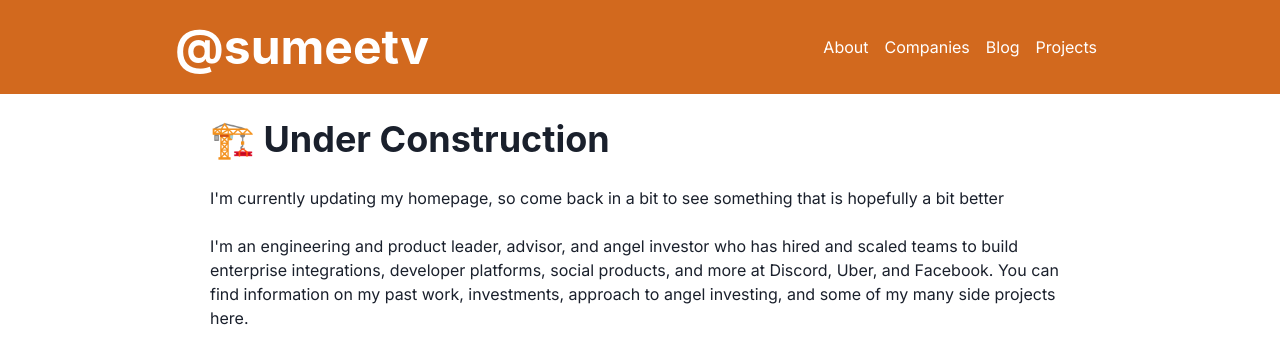
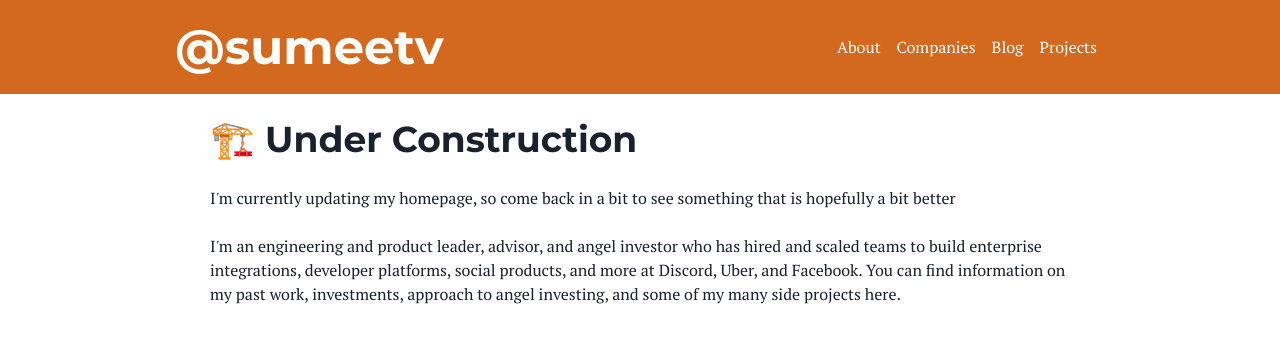
Before and after one commit to sumeetv/chord-finder, a Next.js app: page / in a window 1280 px wide. Shown: the top 364 px of the page. Built offline with nearby package versions, Linux system fonts and the light colour scheme.

Commit message:
Update font choices and propogate them through Chakra UI and Next.js app

```diff
--- /dev/null
+++ b/src/app/font.tsx
@@ -0,0 +1,13 @@
+import { Montserrat, PT_Serif } from 'next/font/google'
+
+export const defaultFont = PT_Serif({
+  weight: ['400', '700'],
+  subsets: ['latin'],
+  display: 'swap',
+})
+
+export const headerFont = Montserrat({
+    weight: ['400', '700'],
+    subsets: ['latin'],
+    display: 'swap',
+  })
--- a/src/app/layout.tsx
+++ b/src/app/layout.tsx
@@ -1,13 +1,12 @@
+import React from "react";
+
 import type { Metadata } from "next";
-import { Inter } from "next/font/google";
 import { Providers } from "./providers";
 
 import { Center } from '@chakra-ui/react';
 
+import { defaultFont } from './font';
 import Header from "./header";
-import React from "react";
-
-const inter = Inter({ subsets: ["latin"] });
 
 export const metadata: Metadata = {
   title: "@sumeetv",
@@ -25,7 +24,7 @@ export default function RootLayout({
 
   return (
     <html lang="en">
-      <body className={inter.className}>
+      <body className={defaultFont.className}>
         <Providers>
           <Header />
           <Center p='1.5em'>
--- a/src/app/providers.tsx
+++ b/src/app/providers.tsx
@@ -1,8 +1,9 @@
 // app/providers.tsx
 'use client'
 
-import { ChakraProvider } from '@chakra-ui/react'
+import { ChakraProvider } from '@chakra-ui/react';
+import theme from './theme';
 
 export function Providers({ children }: { children: React.ReactNode }) {
-  return <ChakraProvider>{children}</ChakraProvider>
+  return <ChakraProvider theme={theme}>{children}</ChakraProvider>
 }
--- /dev/null
+++ b/src/app/theme.tsx
@@ -0,0 +1,11 @@
+import { extendTheme } from '@chakra-ui/react'
+import { defaultFont, headerFont } from './font'
+
+const theme = extendTheme({
+  fonts: {
+    heading: `${headerFont.style.fontFamily}, sans-serif`,
+    body: `${defaultFont.style.fontFamily}, sans-serif`,
+  },
+})
+
+export default theme
```
